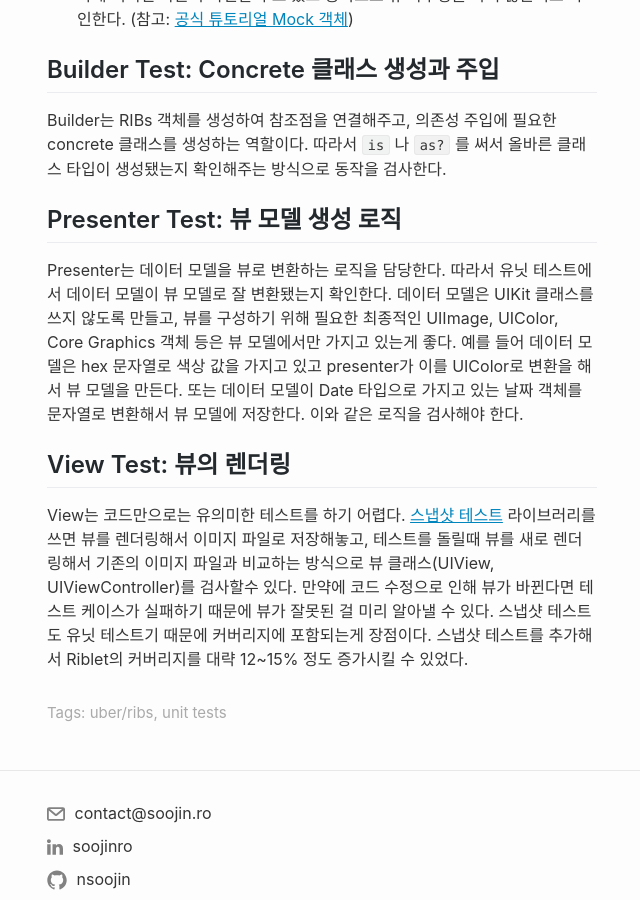
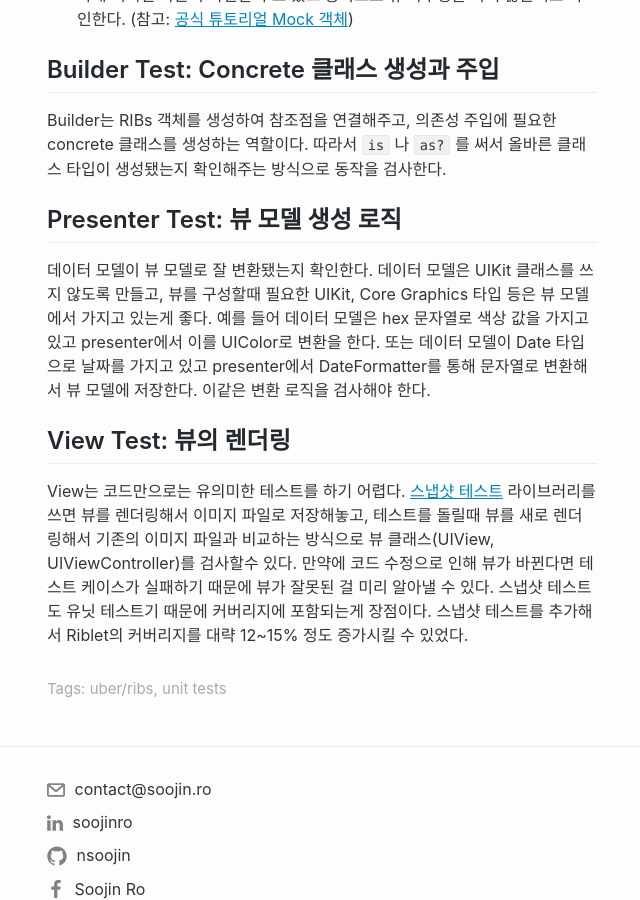
Before and after one commit to nsoojin/nsoojin.github.io, a Jekyll site: the page built from _posts/2020-05-11-unit-testing-ribs.md, in a window 1280 px wide and 900 px high, scrolled down 2147 px. Shown: the whole window, without its empty margins (318-958 px from the left). Built offline with Jekyll 4.4.1, drawn with Linux system fonts in a browser that asks for light colours; comment, search, counter and statistics services are not loaded; some of the changed text lies outside the part shown.

Commit message:
unit testing uber ribs

```diff
--- a/_posts/2020-05-09-unit-testing-ribs.md
+++ b/_posts/2020-05-11-unit-testing-ribs.md
@@ -42,7 +42,7 @@
 
 ## Presenter Test: 뷰 모델 생성 로직
 
-Presenter는 데이터 모델을 뷰로 변환하는 로직을 담당한다. 따라서 유닛 테스트에서 데이터 모델이 뷰 모델로 잘 변환됐는지 확인한다. 데이터 모델은 UIKit 클래스를 쓰지 않도록 만들고, 뷰를 구성하기 위해 필요한 최종적인 UIImage, UIColor, Core Graphics 객체 등은 뷰 모델에서만 가지고 있는게 좋다. 예를 들어 데이터 모델은 hex 문자열로 색상 값을 가지고 있고 presenter가 이를 UIColor로 변환을 해서 뷰 모델을 만든다. 또는 데이터 모델이 Date 타입으로 가지고 있는 날짜 객체를 문자열로 변환해서 뷰 모델에 저장한다. 이와 같은 로직을 검사해야 한다.
+데이터 모델이 뷰 모델로 잘 변환됐는지 확인한다. 데이터 모델은 UIKit 클래스를 쓰지 않도록 만들고, 뷰를 구성할때 필요한 UIKit, Core Graphics 타입 등은 뷰 모델에서 가지고 있는게 좋다. 예를 들어 데이터 모델은 hex 문자열로 색상 값을 가지고 있고 presenter에서 이를 UIColor로 변환을 한다. 또는 데이터 모델이 Date 타입으로 날짜를 가지고 있고 presenter에서 DateFormatter를 통해 문자열로 변환해서 뷰 모델에 저장한다. 이같은 변환 로직을 검사해야 한다.
 
 ## View Test: 뷰의 렌더링
 
```
